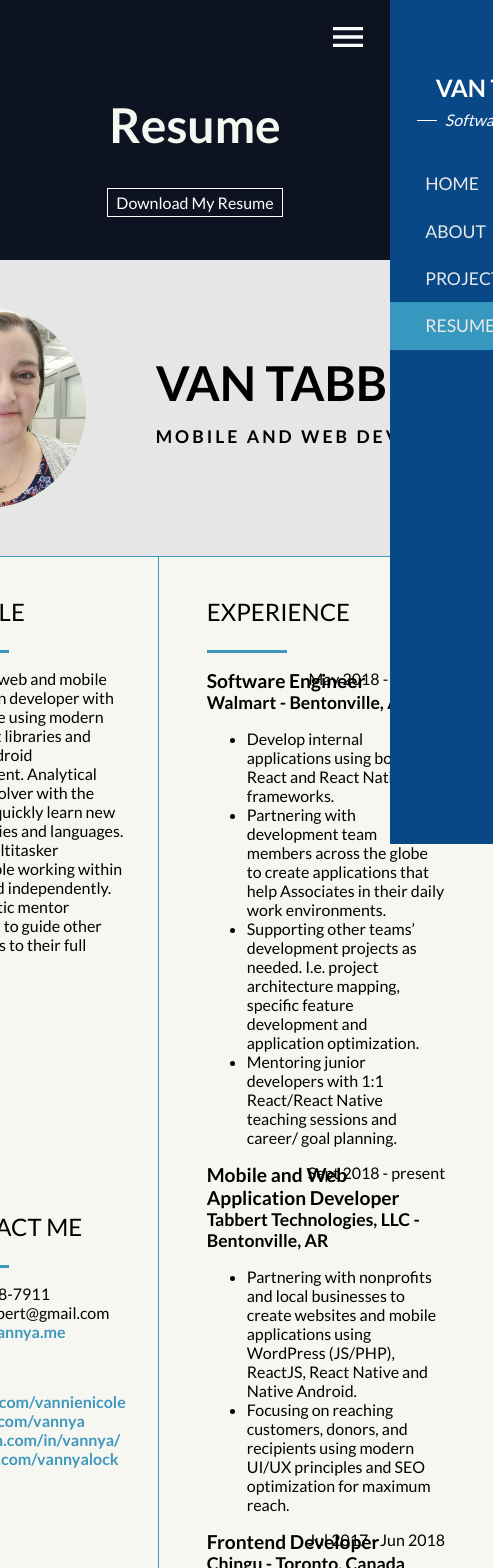
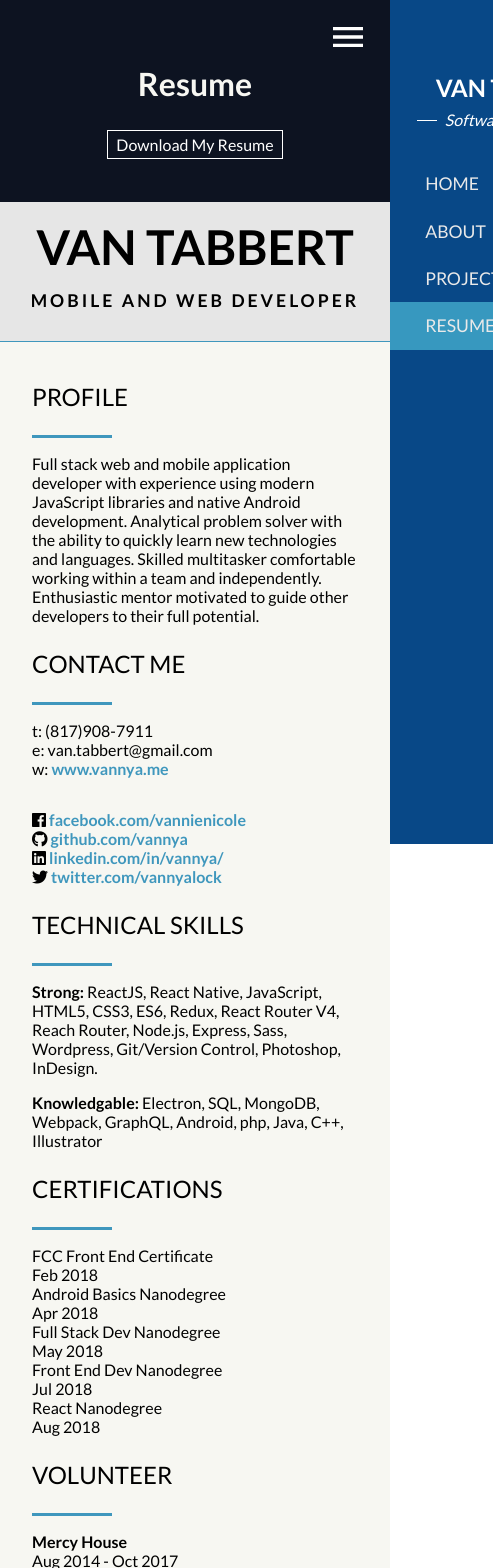
Before and after one commit to vannya/portfolio, a React (Create React App) app: page /resume in a window 390 px wide. Shown: the top 1568 px of the page, 493 px wide, since content can reach past the window. Built offline with nearby package versions, Linux system fonts and the light colour scheme.

Commit message:
Mobile responsiveness updates.

```diff
--- a/src/components/Nav/Navbar.module.css
+++ b/src/components/Nav/Navbar.module.css
@@ -7,6 +7,7 @@
   display: flex;
   justify-content: center;
   z-index: 400;
+  background: #151a26;
 }
 
 .webNav {
@@ -128,7 +129,7 @@
     font-size: 1.1em;
   }
   .menuToggle {
-    position: fixed;
+    position: absolute;
     top: 1rem;
     right: 1rem;
     display: block;
--- a/src/pages/Projects/Projects.js
+++ b/src/pages/Projects/Projects.js
@@ -4,7 +4,7 @@ import ProjectCard from "components/common/ProjectCard";
 import styles from "./Projects.module.css";
 import * as react from "api/ReactData.js";
 import * as wordpress from "api/WordPressData.js";
-import * as reactnative from "api/ReactNativeData.js";
+// import * as reactnative from "api/ReactNativeData.js";
 
 class Projects extends Component {
   state = {
@@ -34,7 +34,7 @@ class Projects extends Component {
         <section className={styles.toggle}>
           <button className={type === "react" ? styles.activeButton : styles.button} onClick={() => this.setState({activeList: react, type: "react"})}>React Projects</button>
           <button className={type === "wordpress" ? styles.activeButton : styles.button} onClick={() => this.setState({activeList: wordpress, type: "wordpress"})}>WordPress/php Projects</button>
-          <button className={type === "reactnative" ? styles.activeButton : styles.button} onClick={() => this.setState({activeList: reactnative, type: "reactnative"})}>React Native Projects</button>
+{/**          <button className={type === "reactnative" ? styles.activeButton : styles.button} onClick={() => this.setState({activeList: reactnative, type: "reactnative"})}>React Native Projects</button>*/}
         </section>
         <section className={styles.portRow}>
           {this.renderApps()}
--- a/src/pages/Projects/Projects.module.css
+++ b/src/pages/Projects/Projects.module.css
@@ -6,6 +6,7 @@
   flex-direction: column;
   justify-content: flex-start;
   align-items: center;
+  padding-bottom: 5em;
 }
 
 .projects > h1 {
@@ -71,3 +72,11 @@
     transform: translateY(0);
   }
 }
+
+@media screen and (max-width: 440px) {
+  .toggle {
+    display: flex;
+    flex-direction: column;
+    width: 100%;
+  }
+}
--- a/src/pages/Resume/Resume.module.css
+++ b/src/pages/Resume/Resume.module.css
@@ -154,63 +154,62 @@
 
 
 @media screen and (max-width: 1180px) {
-  .resume-text.resume-date {
+  .resumeDate {
     position: relative;
   }
 }
 
 @media screen and (max-width: 1024px) {
-  .resume-body {
-    flex-direction: column;
-    justify-content: center;
-    align-items: center;
+  .resumeBody {
+    display: block;
   }
-  .resume-wrapper {
+  .resumeWrapper {
     margin: 2em 6em;
   }
-  .resume-header-left {
+  .resumeHeaderLeft {
     display: none;
   }
-  .resume-header-right {
+  .resumeHeaderRight {
     width: 100%;
     padding: 2em;
     text-align: center;
   }
-  .resume-body-left {
-    width: 100%;
+  .resumeBodyLeft {
+    width: unset;
   }
-  .resume-body-right {
+  .resumeBodyRight {
+    padding: 1em 2em;
     border-left: none;
-    width: 100%;
+    width: unset;
   }
 }
 @media screen and (max-width: 768px) {
-  .resume-wrapper {
+  .resumeWrapper {
     margin: 2em 4em;
   }
 }
 @media screen and (max-width: 550px) {
-  .resume-wrapper {
+  .resumeWrapper {
     margin: 2em 0;
   }
-  .resume-header-right {
+  .resumeHeaderRight {
     width: 100%;
     padding: 1em;
     text-align: center;
   }
-  .resume-h1 {
+  .resume > h1 {
     font-size: 2em;
   }
-  .resume-h2 {
+  .resume > h2 {
     font-size: 1em;
   }
 }
 
 @media screen and (max-width: 375px) {
-  .resume-h1 {
+  .resume > h1 {
     font-size: 1.5em;
   }
-  .resume-h2 {
+  .resume > h2 {
     font-size: 0.9em;
   }
 }
```
Also changed, not shown: src/pages/About/About.module.css (+9 -1 lines), 1 other file (tests, documents, lock files or other folders).
